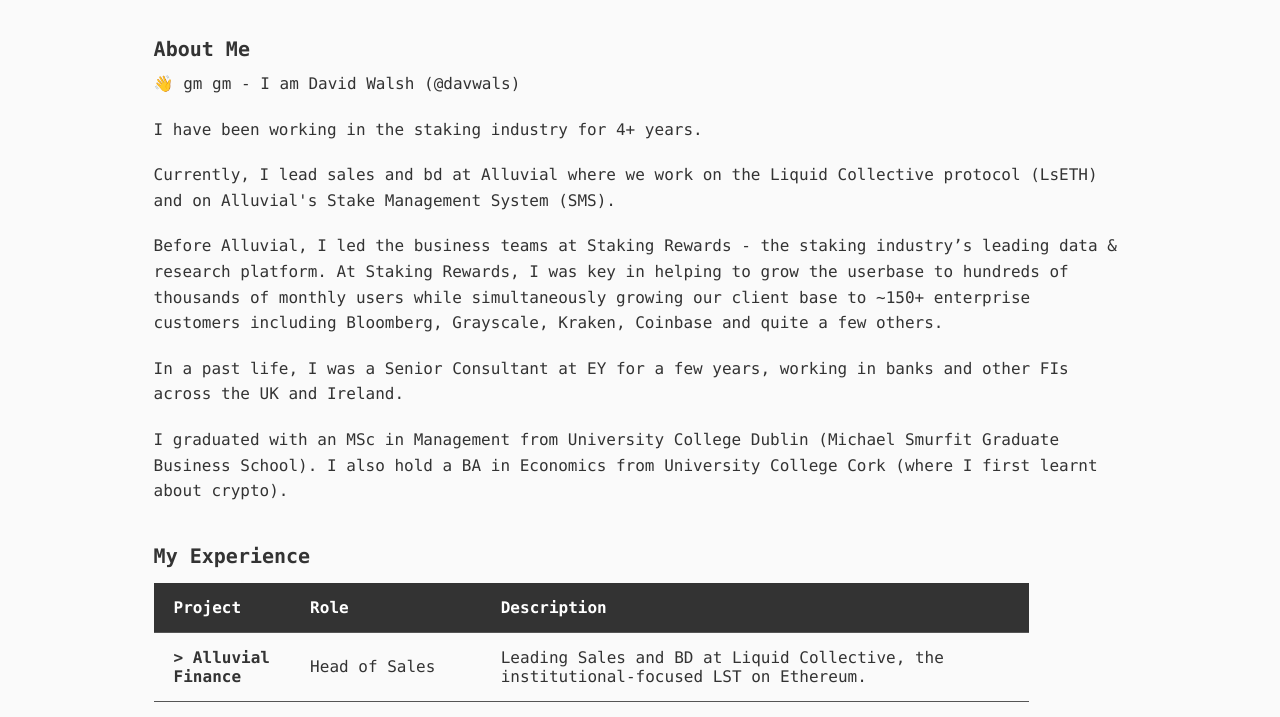
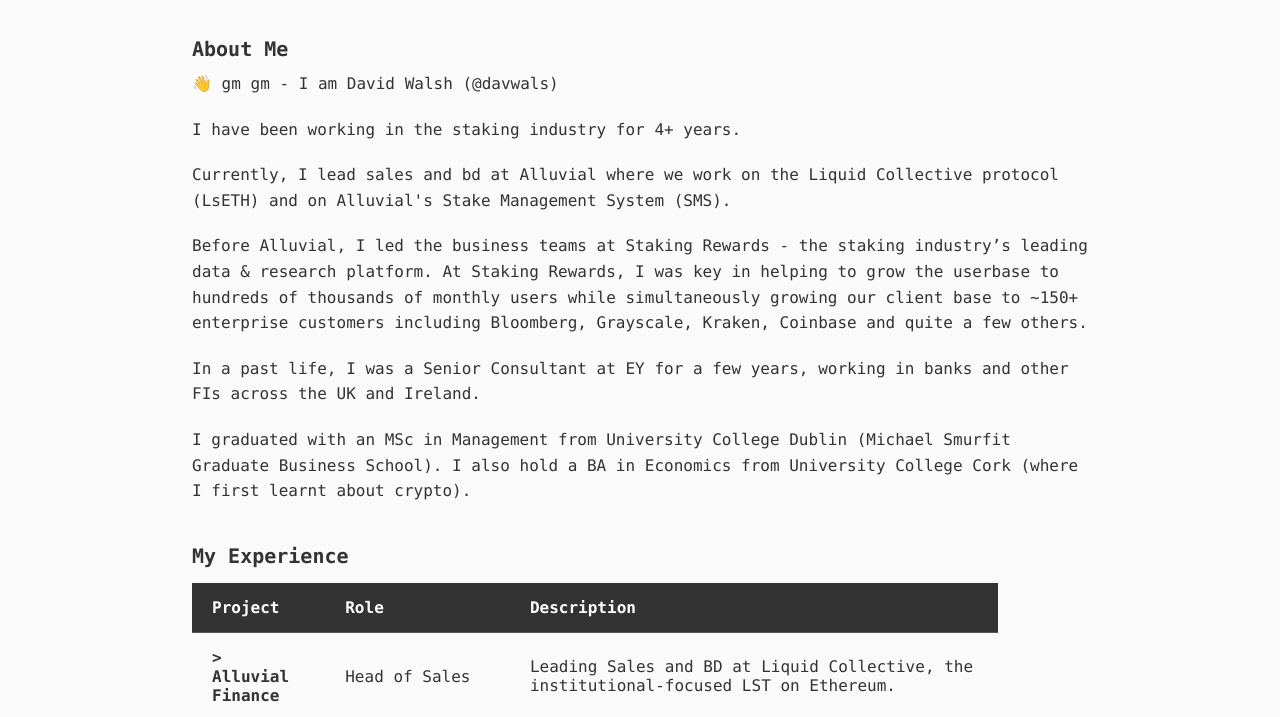
Before and after one commit to davwals/davwals, a plain HTML site: page index.html in a window 1280 px wide. Shown: the part 172-889 px from the top of the page. Drawn offline with Linux system fonts and the light colour scheme; a web font is replaced by a local one.

Commit message:
Update index.html

```diff
--- a/index.html
+++ b/index.html
@@ -17,7 +17,7 @@
         body {
             background-color: #FAFAFA;
             color: #333;
-            padding: 40px 12%;
+            padding: 40px 15%;
             transition: background-color 0.3s, color 0.3s;
         }
 
```
